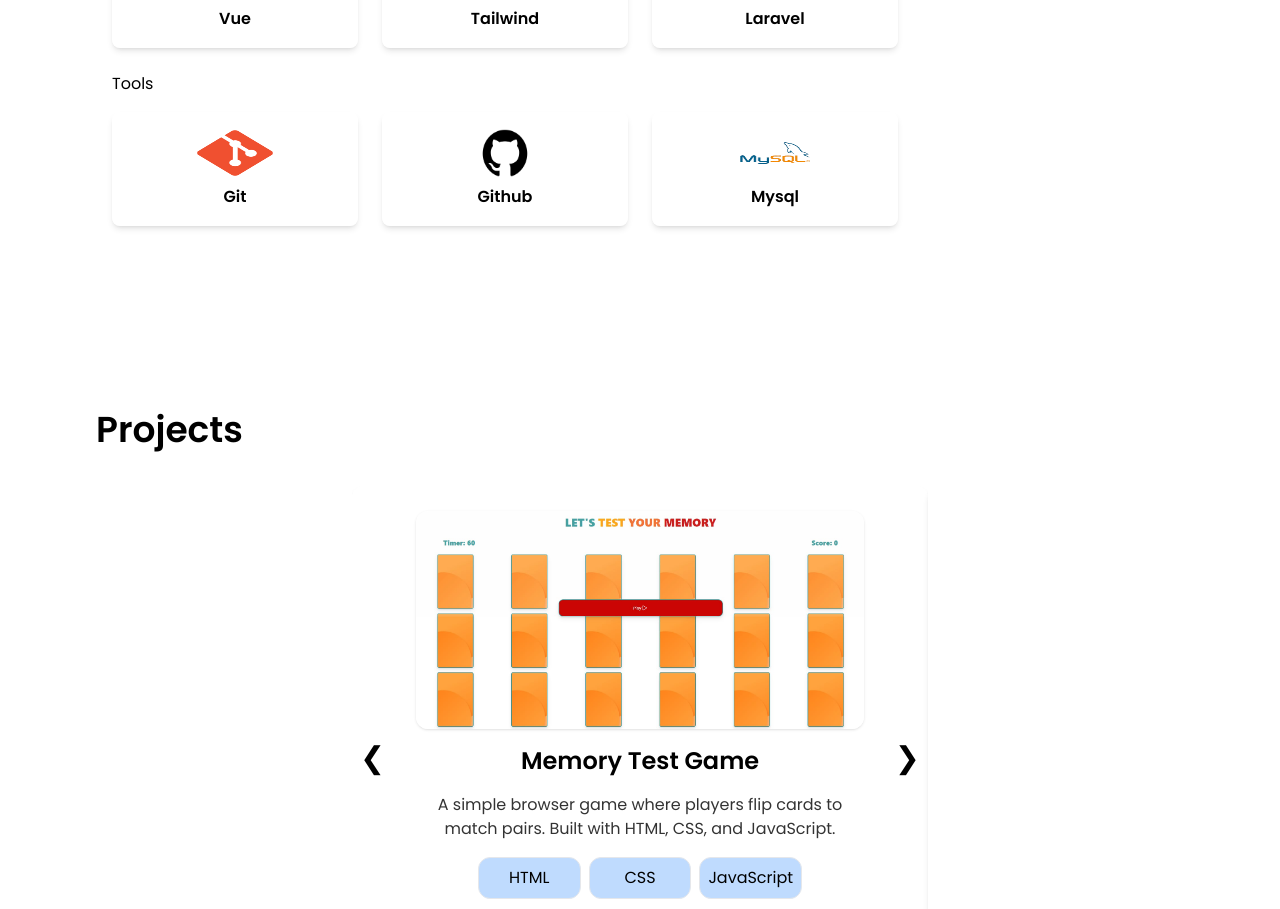
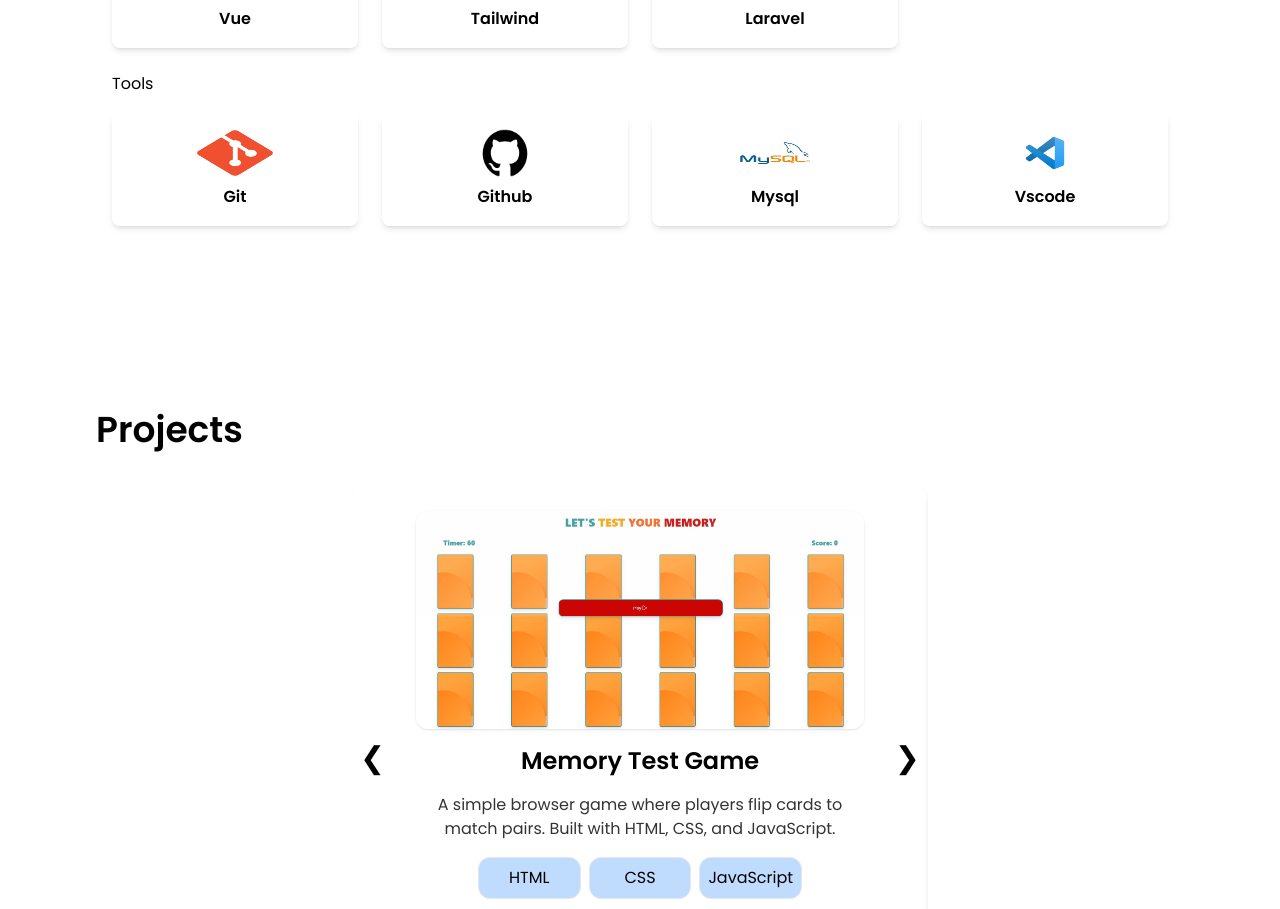
Before and after one commit to Iamsylvest/MyPortfolioResume, a Vue app: page / in a window 1280 px wide. Shown: the part 1656-2565 px from the top of the page. Built offline with nearby package versions, Linux system fonts and the light colour scheme.

Commit message:
new tools

```diff
--- a/src/components/about.vue
+++ b/src/components/about.vue
@@ -103,6 +103,12 @@
           <img src="/src/assets/img/mysql.png" alt="javascript" class="w-20 h-12 mx-auto" />
           <p class="mt-2 font-semibold">Mysql</p>
         </div>
+        <div
+          class="p-4 text-center transition-all duration-300 border rounded-lg shadow-md bg-white/30 backdrop-blur-md border-white/20 hover:scale-105"
+        >
+          <img src="/src/assets/img/vscode.png" alt="javascript" class="w-20 h-12 mx-auto" />
+          <p class="mt-2 font-semibold">Vscode</p>
+        </div>
       </div>
     </div>
   </div>
```
